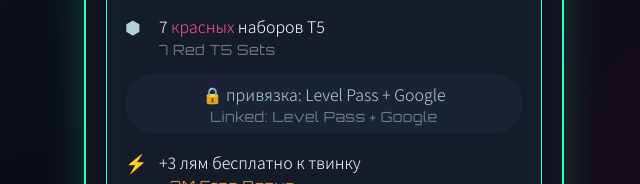
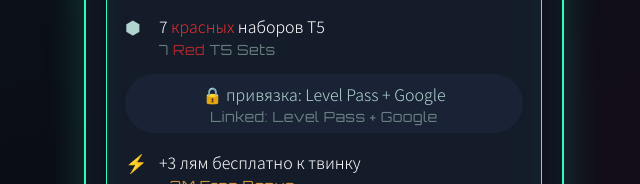
Before and after one commit to anis1d/BOOSTanis1d, a plain HTML site: page index.html in a window 1280 px wide. Shown: the part 448-632 px from the top of the page, 316-956 px from the left. Drawn offline with Linux system fonts and the light colour scheme.

Commit message:
Update index.html

```diff
--- a/index.html
+++ b/index.html
@@ -383,9 +383,9 @@
             <div class="detail-item">
                 <div class="row">
                     <span class="icon">⬢</span>
-                    <span class="label">7 <span style="color:#ff4d9e;">красных</span> наборов Т5</span>
+                    <span class="label">7 <span style="color:#ED2D2D">красных</span> наборов Т5</span>
                 </div>
-                <span class="eng">7 Red T5 Sets</span>
+                <span class="eng">7 <span style="color:#ED2D2D">Red</span> T5 Sets</span>
             </div>
 
             <div class="detail-item center">
@@ -398,7 +398,7 @@
             <div class="detail-item highlight">
                 <div class="row">
                     <span class="icon">⚡</span>
-                    <span class="label">+3 лям <span style="color:#fff;">бесплатно</span> к твинку</span>
+                    <span class="label">+3 лям <span style="color:#FFFFFF">бесплатно</span> к твинку</span>
                 </div>
                 <span class="eng">+ 3M Free Bonus</span>
             </div>
@@ -411,7 +411,7 @@
                 <span class="p-block">34 <span>$</span></span>
             </div>
             <button class="btn-order" onclick="window.open('https://t.me/GCCSUSHI', '_blank')">
-                ⚡ ЗАКАЗАТЬ
+               ⚡ ЗАКАЗАТЬ
             </button>
         </div>
     </div>
@@ -422,7 +422,6 @@
         <a href="https://www.midasbuy.com/anis1d/hk/shop/uamo#/pages/shop/items" target="_blank">MIDASBUY</a>
        <span class="label">🛒 ДОНАТ</span>
     </div>
-
 </div>
 
 </body>
```
